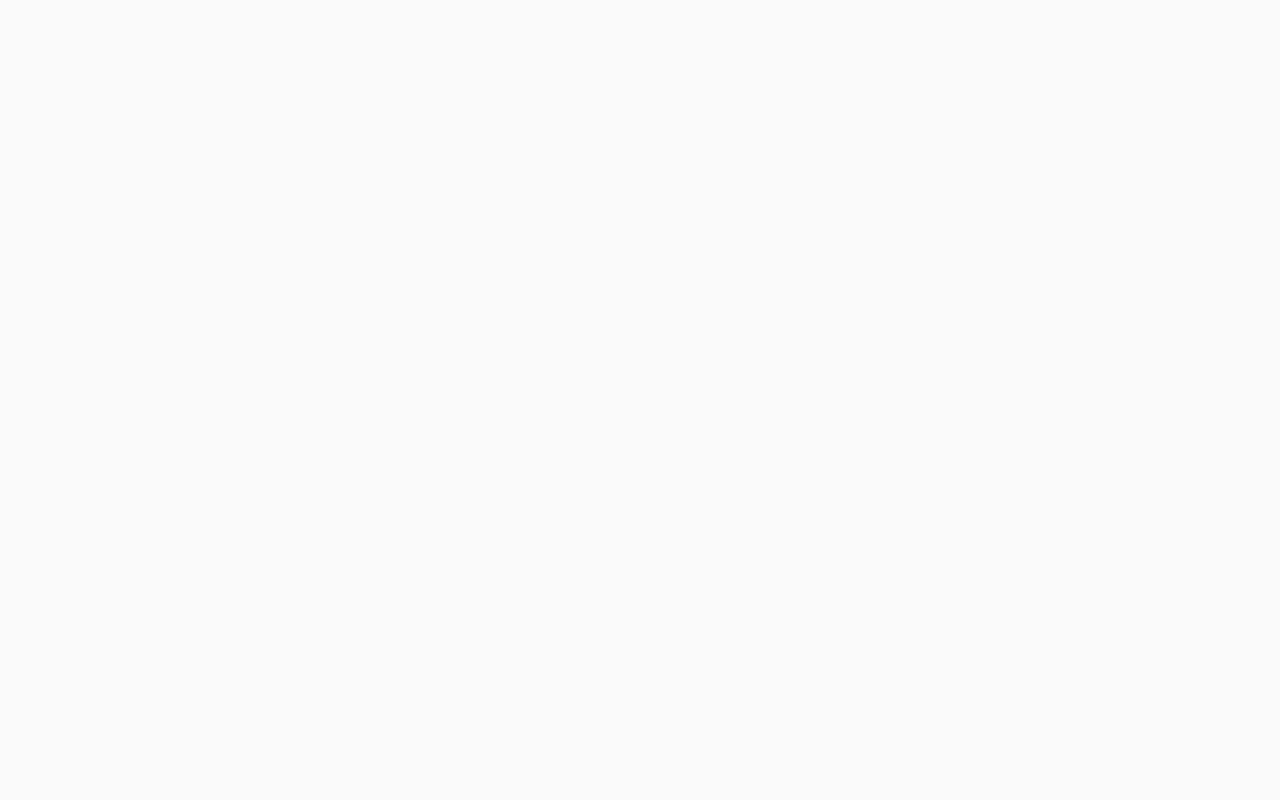
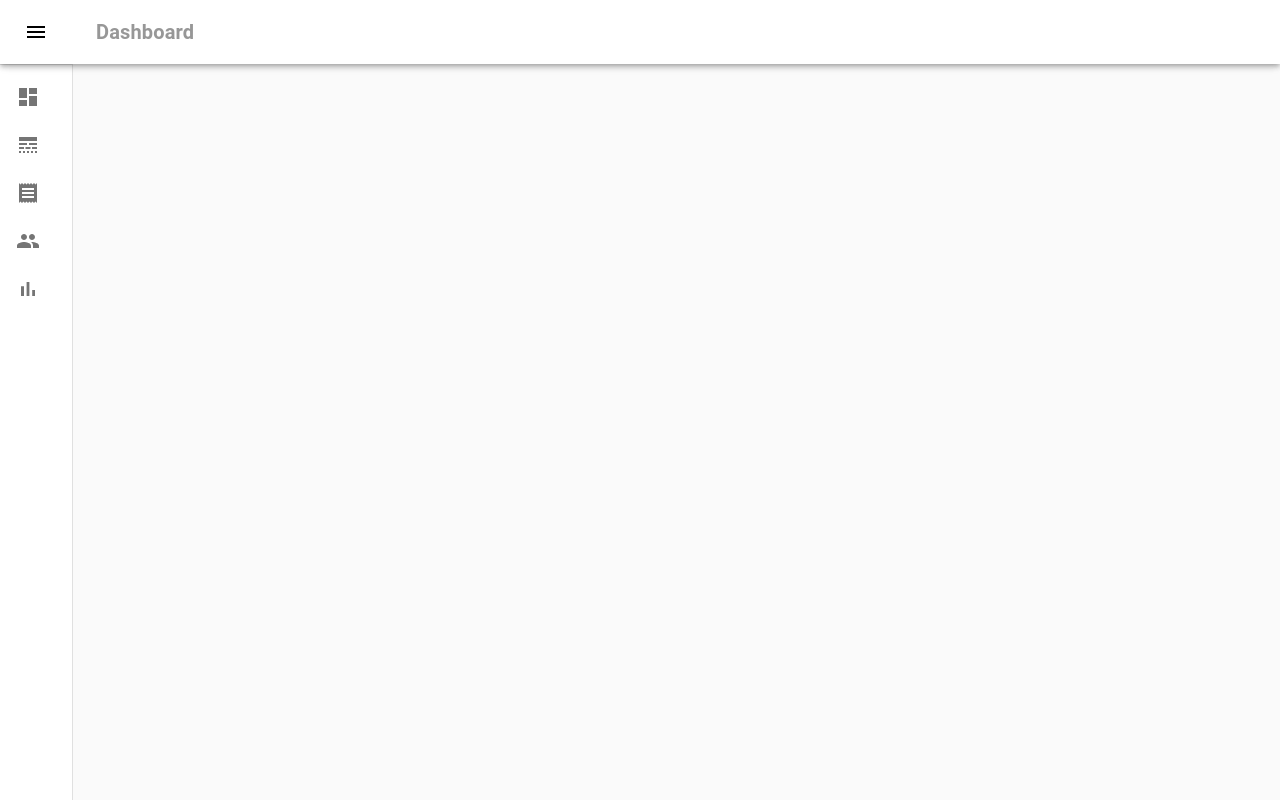
Before and after one commit to spacecode-technologies/ANKIT_ASSESSMENT, a React (Create React App) app in the folder assesment/: page /homepage in a window 1280 px wide. Built offline with nearby package versions, Linux system fonts and the light colour scheme.

Commit message:
dashboard ui completed only navigation part left

```diff
--- a/assesment/package.json
+++ b/assesment/package.json
@@ -8,6 +8,7 @@
     "@testing-library/jest-dom": "^5.11.6",
     "@testing-library/react": "^11.2.2",
     "@testing-library/user-event": "^12.4.0",
+    "clsx": "^1.1.1",
     "react": "^17.0.1",
     "react-dom": "^17.0.1",
     "react-router-dom": "^5.2.0",
--- a/assesment/src/pages/HomePage.js
+++ b/assesment/src/pages/HomePage.js
@@ -1,10 +1,131 @@
 import React from 'react'
+import clsx from 'clsx';
+import {BrowserRouter as Router, Switch, Route, Link} from 'react-router-dom'
+import { useTheme } from '@material-ui/core/styles';
+import Drawer from '@material-ui/core/Drawer';
+import AppBar from '@material-ui/core/AppBar';
+import Toolbar from '@material-ui/core/Toolbar';
+import List from '@material-ui/core/List';
+import Typography from '@material-ui/core/Typography';
+import Divider from '@material-ui/core/Divider';
+import IconButton from '@material-ui/core/IconButton';
+import MenuIcon from '@material-ui/icons/Menu';
+import ListItem from '@material-ui/core/ListItem';
+import ListItemIcon from '@material-ui/core/ListItemIcon';
+import ListItemText from '@material-ui/core/ListItemText';
+import ChevronLeftIcon from '@material-ui/icons/ChevronLeft';
+import ChevronRightIcon from '@material-ui/icons/ChevronRight'
+import DashboardIcon from '@material-ui/icons/Dashboard';
+import LineStyleIcon from '@material-ui/icons/LineStyle';
+import ReceiptIcon from '@material-ui/icons/Receipt';
+import PeopleIcon from '@material-ui/icons/People';
+import BarChartIcon from '@material-ui/icons/BarChart';
+
+import {useHomePageStyles } from '../style'
+import logo2 from '../images/logo2.png'
+
 
 const HomePage = () => {
+    const classes = useHomePageStyles();
+    const theme = useTheme();
+    const [open, setOpen] = React.useState(false);
+
+    const handleDrawerOpen = () => {
+    setOpen(true);
+  };
+
+  const handleDrawerClose = () => {
+    setOpen(false);
+  };
     return (
-        <div>
+        <>
+          <div className={classes.root}>
+              <AppBar
+                position='fixed'
+                className={clsx(classes.appBar, {
+                        [classes.appBarShift]: open,
+                })}
+                >
 
-        </div>
+                    <Toolbar>
+                        <IconButton
+                        color="inherit"
+                        aria-label="open drawer"
+                        onClick={handleDrawerOpen}
+                        edge="start"
+                        className={clsx(classes.menuButton, {
+                                [classes.hide]: open,
+                            })}
+                        >
+                        <MenuIcon className={classes.menuIcon}/>
+                        </IconButton>
+                            <Typography variant="h6" noWrap className={classes.typography}>
+                                 Dashboard
+                            </Typography>
+                    </Toolbar>
+                </AppBar>
+                <Drawer
+                    variant="permanent"
+                    className={clsx(classes.drawer, {
+                                [classes.drawerOpen]: open,
+                                [classes.drawerClose]: !open,
+                         })}
+                    classes={{
+                         paper: clsx({
+                             [classes.drawerOpen]: open,
+                             [classes.drawerClose]: !open,
+                        }),
+                     }}
+                >
+                    <div className={classes.toolbar} style={{backgroundColor: "#880e4f" }}>
+                            <img src={logo2} alt="logo" style={{width: '80%', textAlign: 'center'}} onClick={handleDrawerClose}/>
+                    </div>
+                    <Divider />
+                    <List>
+                        <Link to='/dash' className={classes.link}>
+                            <ListItem button>
+                                <ListItemIcon>
+                                    <DashboardIcon/>
+                                </ListItemIcon>
+                                <ListItemText primary={"Dashboard"} />
+                            </ListItem>
+                        </Link>
+                        <Link to='/inventory' className={classes.link}>
+                            <ListItem button>
+                                <ListItemIcon>
+                                    <LineStyleIcon/>
+                                </ListItemIcon>
+                                <ListItemText primary={"Inventory"} />
+                            </ListItem>
+                        </Link>
+                        <Link to='/transections' className={classes.link}>
+                            <ListItem button>
+                                <ListItemIcon>
+                                    <ReceiptIcon/>
+                                </ListItemIcon>
+                                <ListItemText primary={"Transections"} />
+                            </ListItem>
+                        </Link>
+                        <Link to='/customers' className={classes.link}>
+                            <ListItem button>
+                                <ListItemIcon>
+                                    <PeopleIcon/>
+                                </ListItemIcon>
+                                <ListItemText primary={"Customers"} />
+                            </ListItem>
+                        </Link>
+                        <Link to='/report' className={classes.link}>
+                            <ListItem button>
+                                <ListItemIcon>
+                                    <BarChartIcon/>
+                                </ListItemIcon>
+                                <ListItemText primary={"Report"} />
+                            </ListItem>
+                        </Link>
+                    </List>
+                </Drawer>
+          </div>
+        </>
     )
 }
 
--- a/assesment/src/style.js
+++ b/assesment/src/style.js
@@ -1,4 +1,5 @@
 import { makeStyles } from "@material-ui/core";
+
 
 export const useLoginPageStyles = makeStyles({
 
@@ -34,3 +35,79 @@ export const useLoginPageStyles = makeStyles({
   }
 
 });
+const drawerWidth = 240;
+export const useHomePageStyles = makeStyles((theme) => ({
+
+    root: {
+        display: "flex"
+    },
+    appBar: {
+    zIndex: theme.zIndex.drawer + 1,
+    backgroundColor: "#ffffff",
+    transition: theme.transitions.create(['width', 'margin'], {
+      easing: theme.transitions.easing.sharp,
+      duration: theme.transitions.duration.leavingScreen,
+    }),
+  },
+  appBarShift: {
+    marginLeft: drawerWidth,
+    width: `calc(100% - ${drawerWidth}px)`,
+    transition: theme.transitions.create(['width', 'margin'], {
+      easing: theme.transitions.easing.sharp,
+      duration: theme.transitions.duration.enteringScreen,
+    }),
+  },
+  menuButton: {
+    marginRight: 36,
+  },
+  hide: {
+    display: 'none',
+  },
+  drawer: {
+    width: drawerWidth,
+    flexShrink: 0,
+    whiteSpace: 'nowrap',
+  },
+  drawerOpen: {
+    width: drawerWidth,
+    transition: theme.transitions.create('width', {
+      easing: theme.transitions.easing.sharp,
+      duration: theme.transitions.duration.enteringScreen,
+    }),
+  },
+  drawerClose: {
+    transition: theme.transitions.create('width', {
+      easing: theme.transitions.easing.sharp,
+      duration: theme.transitions.duration.leavingScreen,
+    }),
+    overflowX: 'hidden',
+    width: theme.spacing(7) + 1,
+    [theme.breakpoints.up('sm')]: {
+      width: theme.spacing(9) + 1,
+    },
+  },
+  toolbar: {
+    display: 'flex',
+    alignItems: 'center',
+    justifyContent: 'flex-end',
+    padding: theme.spacing(0, 1),
+    // necessary for content to be below app bar
+    ...theme.mixins.toolbar,
+  },
+  content: {
+    flexGrow: 1,
+    padding: theme.spacing(3),
+  },
+  typography: {
+    color: "#979797",
+    fontWeight: 600,
+
+  },
+  link: {
+      textDecoration: "none",
+      color: "#000"
+  },
+  menuIcon: {
+      color: "#000"
+  }
+}))
```
Also changed, not shown: assesment/src/components/Topbar.js (added, +11 -0 lines), 1 other file (tests, documents, lock files or other folders).
